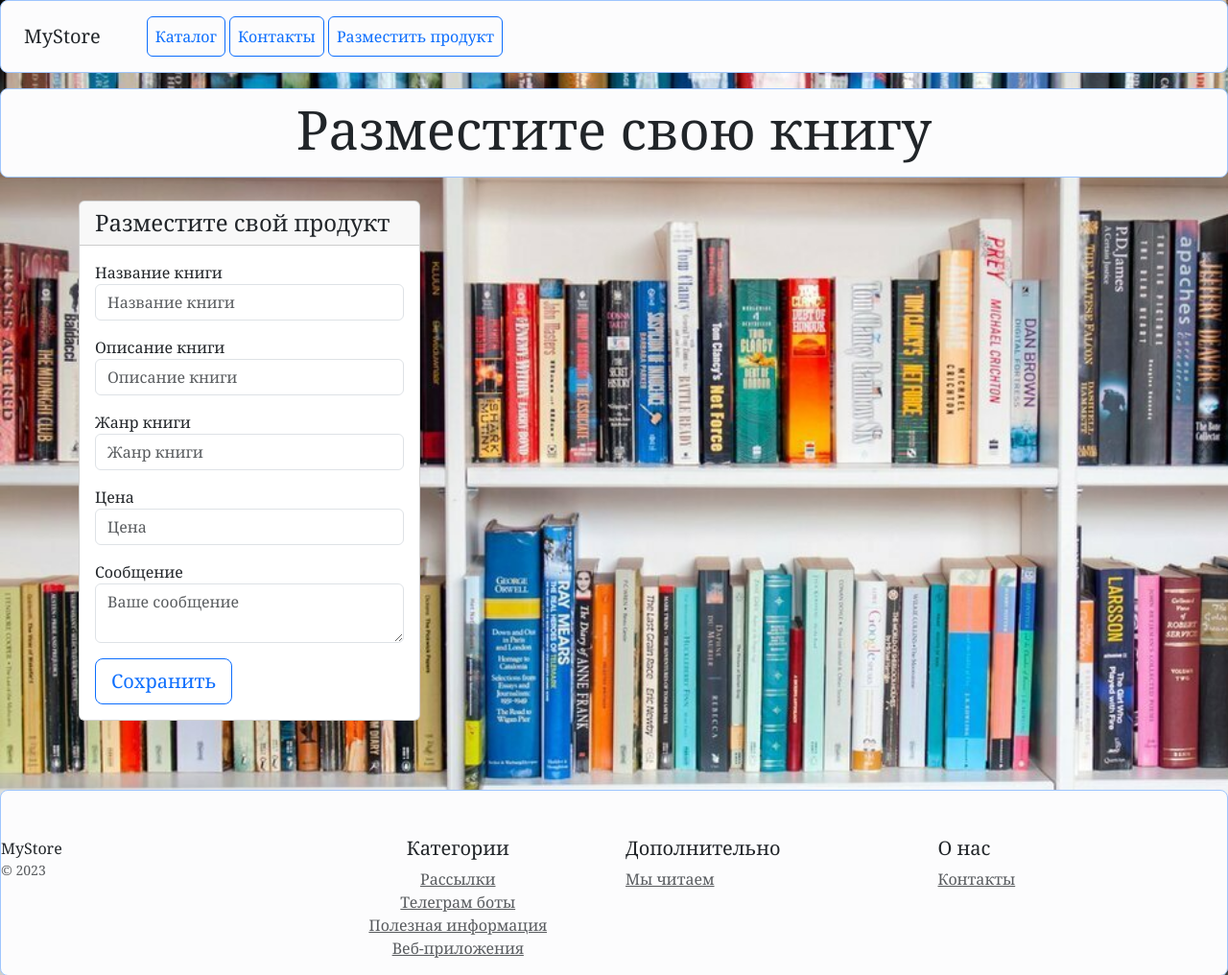
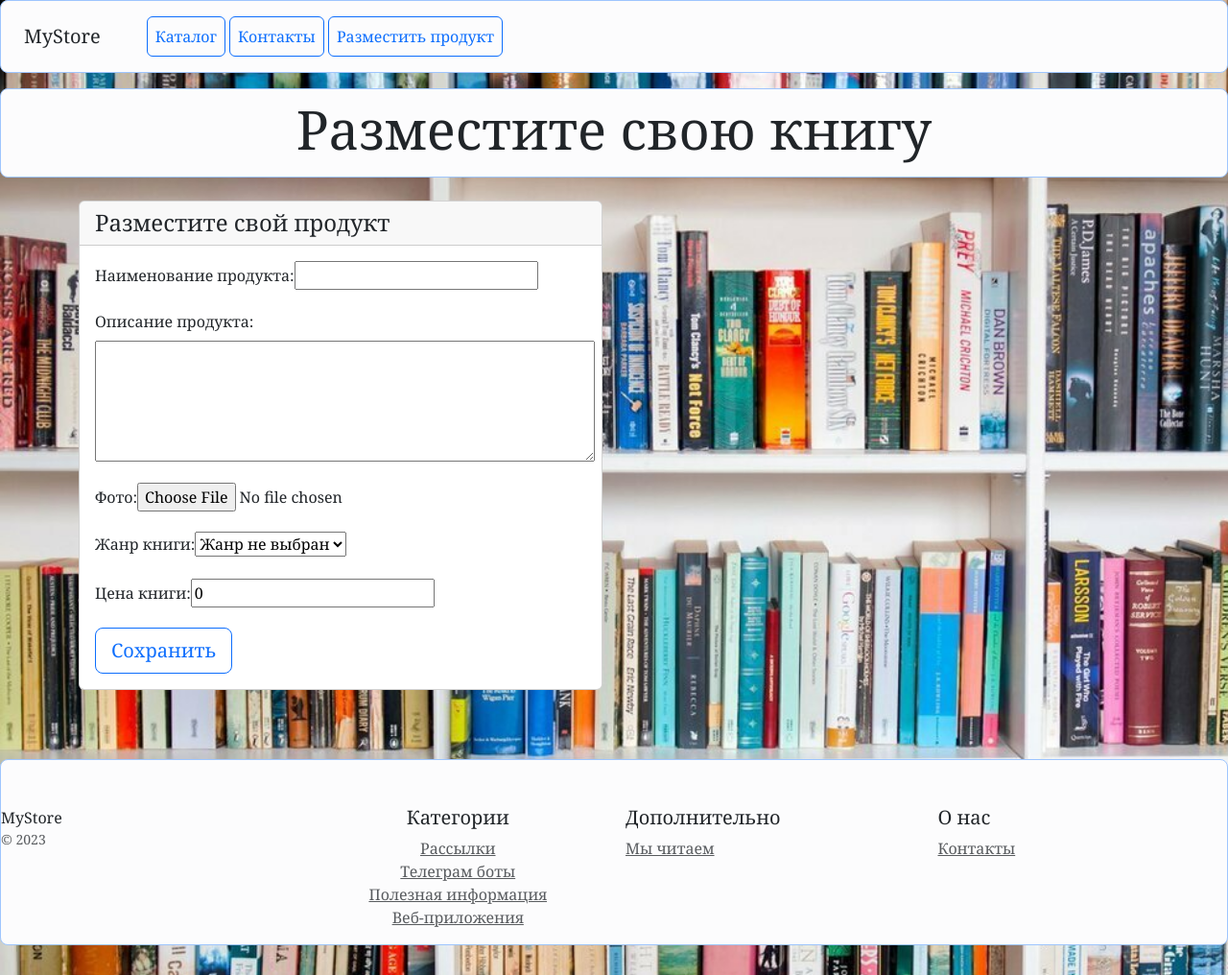
Before and after one commit to valyaplotnikova/home_work_19.2, a Django app: page /place_a_product/ in a window 1280 px wide. Shown: the top 1016 px of the page at 96% size. Run offline with Django 5.2, Linux system fonts and the light colour scheme; data comes from the database, SQL or seed files in the repository; some libraries are stand-ins or nearby versions.

Commit message:
update files

```diff
--- a/catalog/models.py
+++ b/catalog/models.py
@@ -17,7 +17,7 @@ class Product(models.Model):
         upload_to="catalog/image",
         blank=True,
         null=True,
-        verbose_name="Фото продукта",
+        verbose_name="Фото",
         help_text="Загрузите фото продукта",
     )
     category = models.ForeignKey(
--- a/catalog/templates/catalog/place_a_product.html
+++ b/catalog/templates/catalog/place_a_product.html
@@ -6,49 +6,24 @@
 </div>
 <div class="container">
     <div class="row text-start pt-md-4">
-
-            <div class="col-4 margin-left: 80px">
+            <div class="col-6 margin-left: 80px">
                 <div class="card mb-4 box-shadow">
                     <div class="card-header">
                         <h4 class="my-0 font-weight-normal">Разместите свой продукт</h4>
                     </div>
                     <div class="card-body">
-                        <form method="post" action="" class="form-floating">
+                        <form method="post" action="" class="form-input" enctype="multipart/form-data">
                             {% csrf_token %}
-                            <div class="mb-3">
-                                <label for="product_name">Название книги</label>
-                                <input type="text" name="product_name" class="form-control" id="product_name"
-                                       placeholder="Название книги"
-                                       required>
-                            </div>
-                            <div class="mb-3">
-                                <label for="description">Описание книги</label>
-                                <input type="text" name="description" class="form-control" id="description"
-                                       placeholder="Описание книги"
-                                       required>
-                            </div>
-                            <div class="mb-3">
-                                <label for="category">Жанр книги</label>
-                                <input type="text" name="category" class="form-control" id="category"
-                                       placeholder="Жанр книги"
-                                       required>
-                            </div>
-                            <div class="mb-3">
-                                <label for="price">Цена</label>
-                                <input type="number" name="price" class="form-control" id="price"
-                                       placeholder="Цена" required>
-                            </div>
-                            <div class="mb-3">
-                                <label for="message">Сообщение</label>
-                                <textarea name="message" class="form-control" id="message" placeholder="Ваше сообщение"
-                                          required></textarea>
-                            </div>
+                            <div class="form-error">{{ form.non_field_errors }}</div>
+                            {% for f in form %}
+                            <label class="form-label" for="{{ f.id_for_label }}">{{f.label}}: </label>{{ f }}</p>
+                            <div class="form-error">{{ f.errors }}</div>
+                            {% endfor %}
                             <button type="submit" class="btn btn-lg btn-block btn-outline-primary">Сохранить</button>
                         </form>
                     </div>
                 </div>
             </div>
         </div>
-
     </div>
 {% endblock %}
--- a/catalog/views.py
+++ b/catalog/views.py
@@ -1,8 +1,9 @@
 import json
 
 from django.core.paginator import Paginator
-from django.shortcuts import render, get_object_or_404
+from django.shortcuts import render, get_object_or_404, redirect
 
+from catalog.forms import AddProductForm
 from catalog.models import Product, Contacts
 
 
@@ -47,4 +48,16 @@ def about_product(request, pk):
 
 
 def place_a_product(request):
-    return render(request, 'catalog/place_a_product.html')
+    if request.method == 'POST':
+        form = AddProductForm(request.POST, request.FILES)
+        if form.is_valid():
+            form.save()
+            return redirect('/')
+
+    else:
+        form = AddProductForm()
+
+    context = {
+        "form": form
+    }
+    return render(request, 'catalog/place_a_product.html', context)
```
